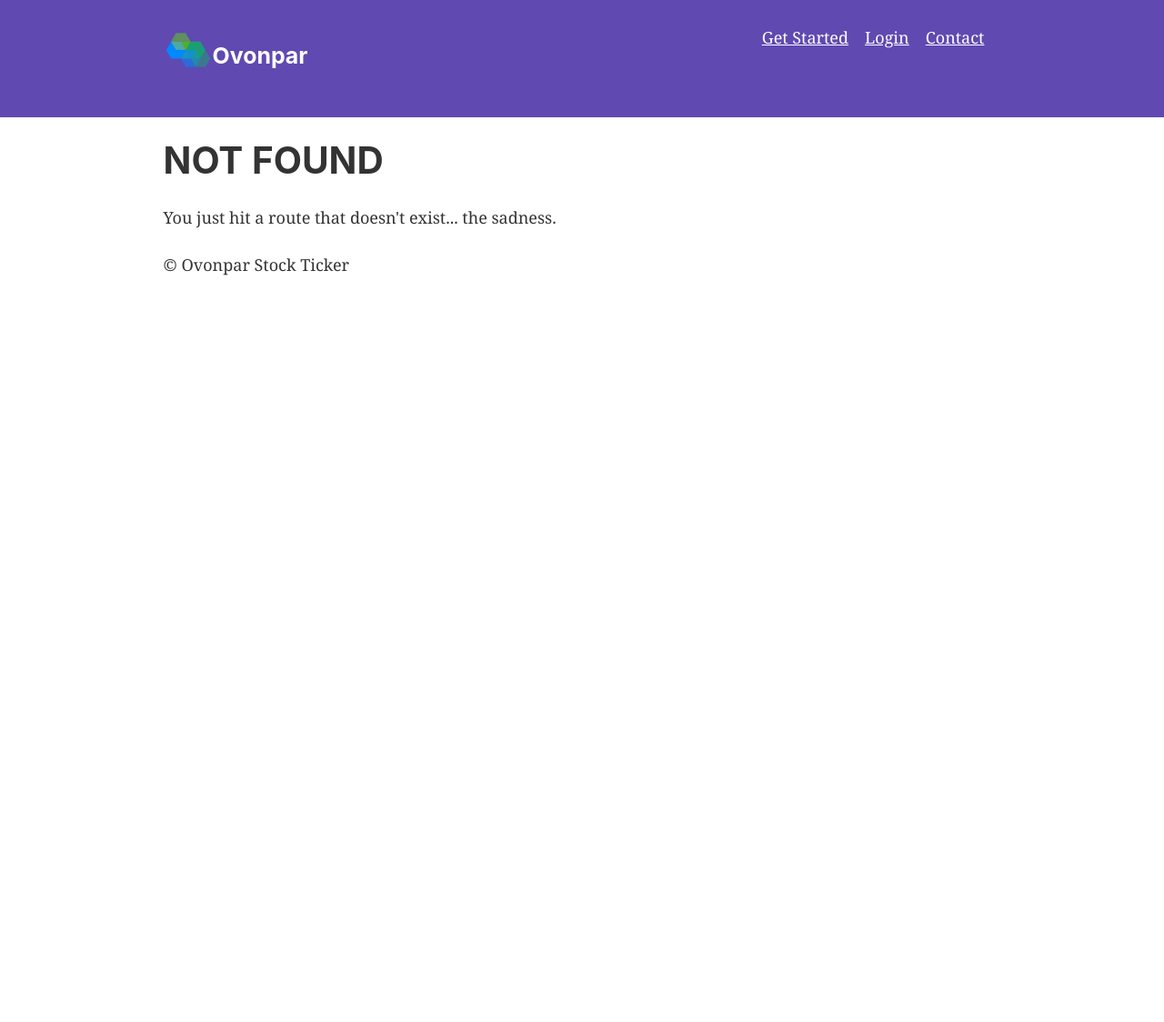
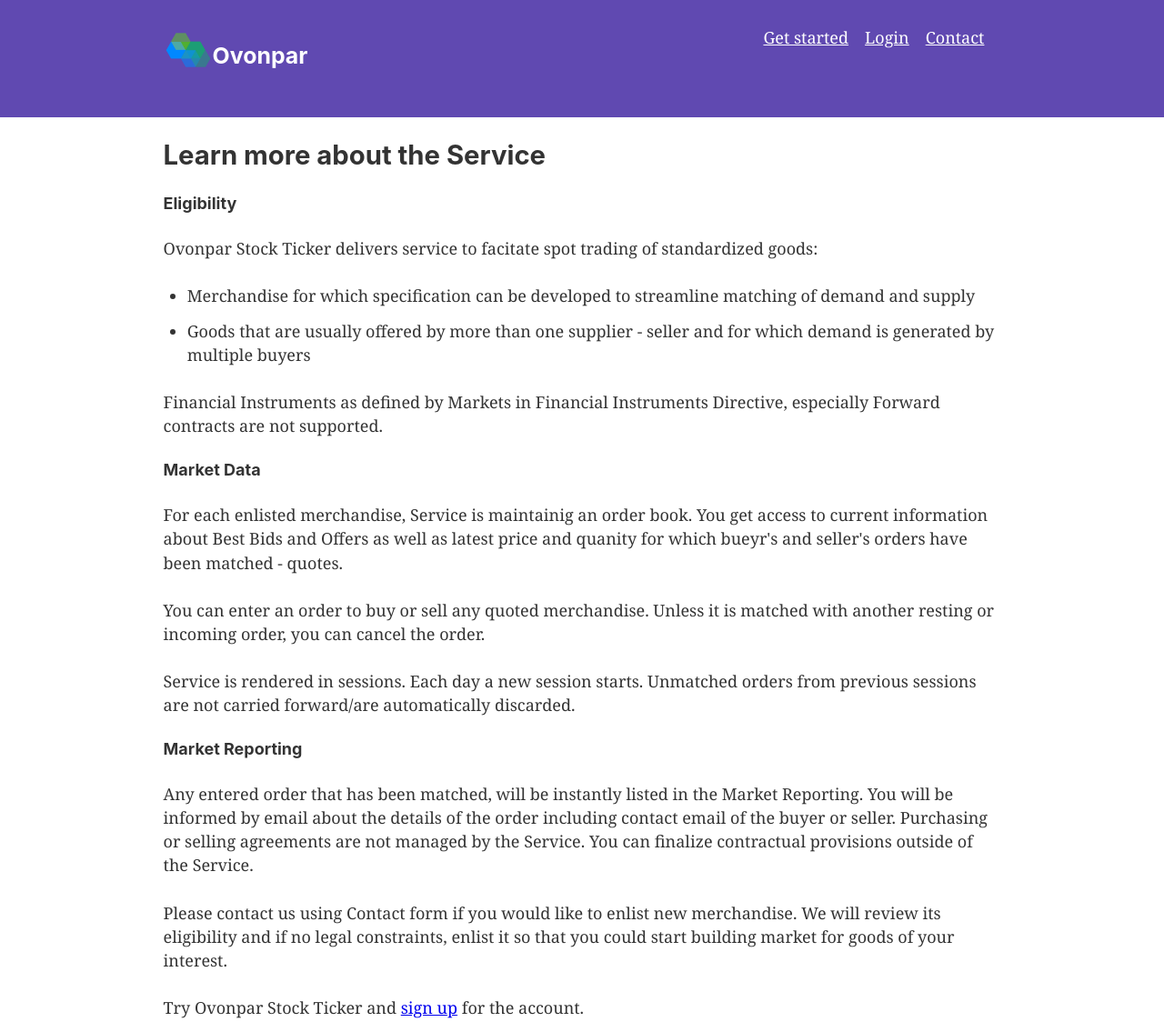
Before and after one commit to rrmaje/gatsby-ovonpar, a Gatsby site: page /get-started in a window 1280 px wide. Before the commit this address had no page. Shown: the top 1124 px of the page at 91% size. Before the commit the page ends 800 px from the top, so only its background shows below. Built offline with nearby package versions, Linux system fonts and the light colour scheme; Gatsby itself is replaced by a stand-in of ours.

Commit message:
First version of website

```diff
--- a/src/components/header.js
+++ b/src/components/header.js
@@ -38,7 +38,7 @@ const Header = ({ siteTitle }) => (
 
 
       <ul style={{ listStyle: `none`, float: `right`}}>
-        <ListLink to="/">Get Started</ListLink>
+        <ListLink to="/get-started">Get started</ListLink>
         <a style={{
           display: `inline-block`, marginRight: `1rem`,
           color: `white`,
--- /dev/null
+++ b/src/pages/get-started.js
@@ -0,0 +1,37 @@
+import React from "react"
+
+import Layout from "../components/layout"
+
+const GetStarted = () => (
+  <Layout>
+    <div style={{ marginBottom: 20 }}>
+      <h2>Learn more about the Service</h2>
+      <h4>Eligibility</h4>
+      <p>Ovonpar Stock Ticker delivers service to facitate spot trading of standardized goods:</p>
+      <ul>
+        <li>Merchandise for which specification can be developed to streamline matching of demand and supply</li>
+        <li>Goods that are usually offered by more than one supplier - seller
+             and for which demand is generated by multiple buyers</li>
+      </ul>
+      <p>Financial Instruments as defined by Markets in Financial Instruments Directive,
+         especially Forward contracts are not supported.</p>
+      <h4>Market Data</h4>
+      <p>For each enlisted merchandise, Service is maintainig an order book.
+        You get access to current information about Best Bids and Offers as well as
+        latest price and quanity for which bueyr's and seller's orders have been matched - quotes.</p>
+      <p>You can enter an order to buy or sell any quoted merchandise.
+         Unless it is matched with another resting or incoming order, you can cancel the order.</p>
+      <p>Service is rendered in sessions. Each day a new session starts.
+         Unmatched orders from previous sessions are not carried forward/are automatically discarded.</p>
+      <h4>Market Reporting</h4>
+      <p>Any entered order that has been matched, will be instantly listed in the Market Reporting.
+        You will be informed by email about the details of the order including contact email of the buyer or seller.
+        Purchasing or selling agreements are not managed by the Service. You can finalize contractual provisions outside of the Service.
+      </p>
+      <p>Please contact us using Contact form if you would like to enlist new merchandise. We will review its eligibility and if no legal constraints, enlist it so that you could start building market for goods of your interest.</p>
+      <p>Try Ovonpar Stock Ticker and <a href="http://35.204.16.24:3000/signup">sign up</a> for the account.</p>
+    </div>
+  </Layout>
+)
+
+export default GetStarted
```
